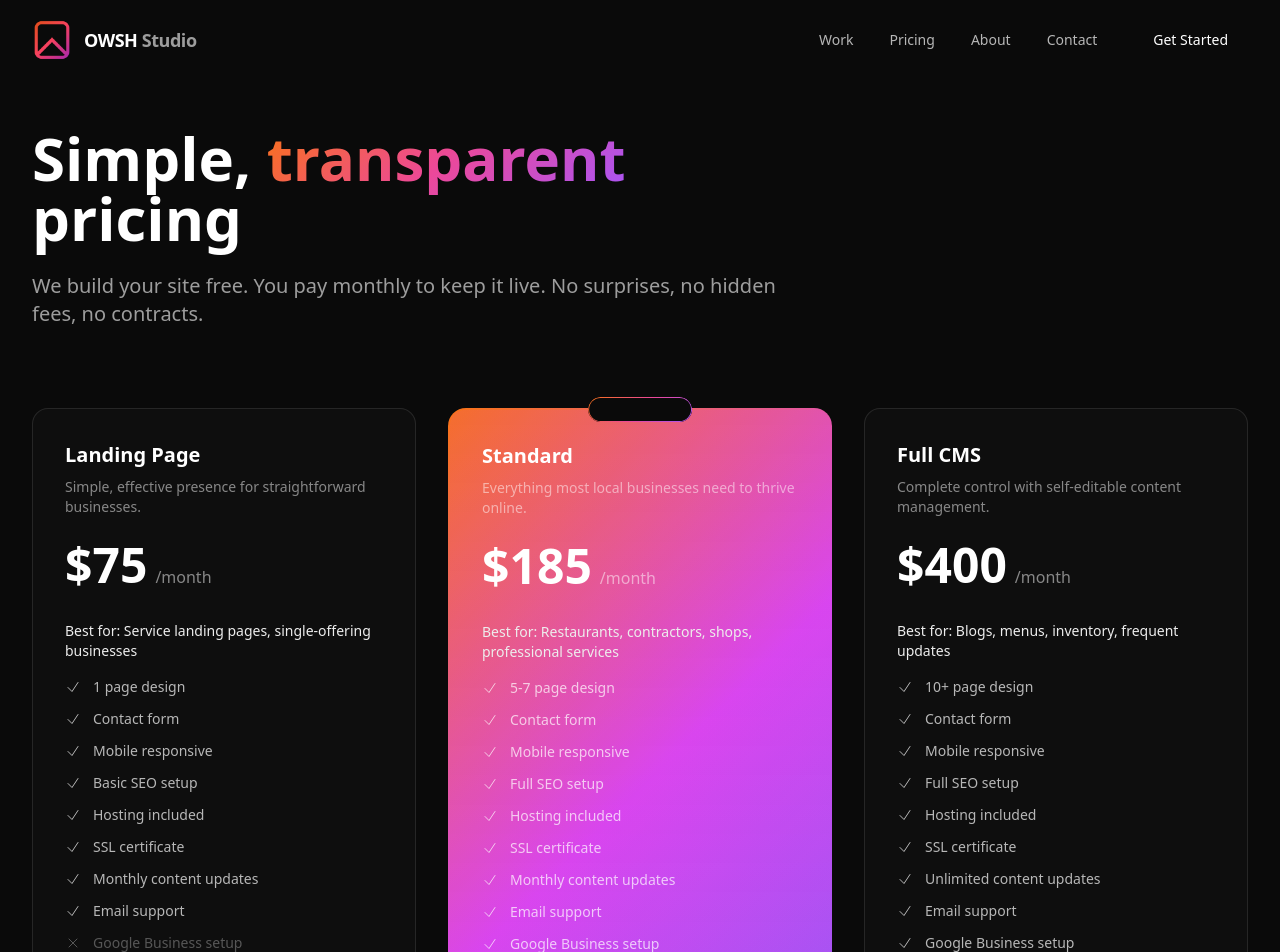
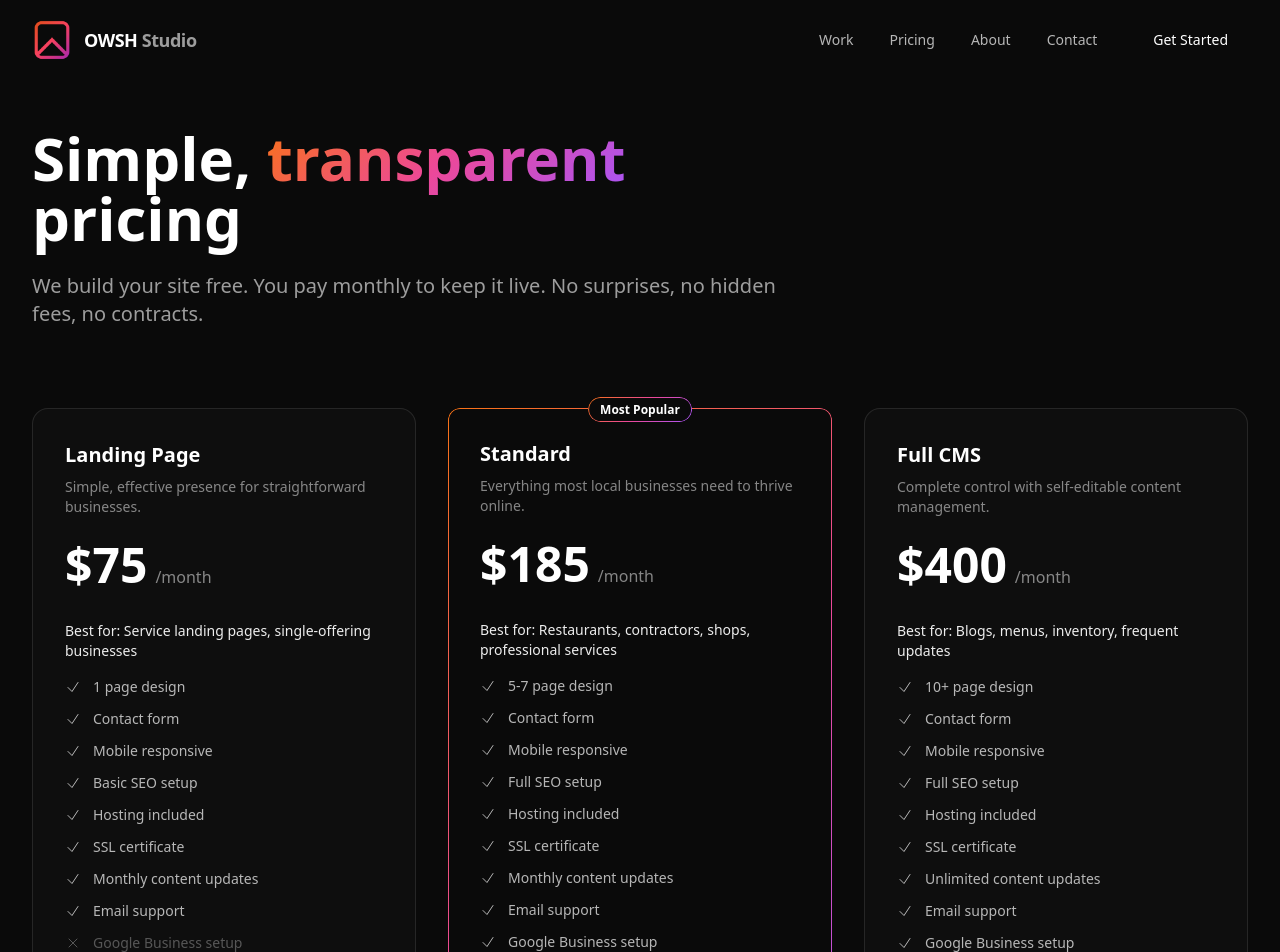
Before and after one commit to owshstudio/owshstudio.com, a Next.js app: page /pricing in a window 1280 px wide. Shown: the top 952 px of the page. Built offline with nearby package versions, Linux system fonts and the light colour scheme.

Commit message:
Fix popular card: gradient border only, no fill background

```diff
--- a/src/app/page.tsx
+++ b/src/app/page.tsx
@@ -416,7 +416,7 @@ function PricingPreview() {
             >
               {plan.popular && (
                 <div className="absolute -top-3 left-1/2 -translate-x-1/2 z-10">
-                  <span className="gradient-border-pill px-3 py-1 text-xs font-semibold gradient-text">
+                  <span className="gradient-border-pill px-3 py-1 text-xs font-semibold text-white">
                     Most Popular
                   </span>
                 </div>
@@ -424,22 +424,10 @@ function PricingPreview() {
               <div
                 className={`h-full p-8 rounded-2xl relative ${
                   plan.popular
-                    ? "bg-gradient-to-b from-owsh-magenta/10 to-transparent"
+                    ? "gradient-border"
                     : "bg-white/[0.02] border border-white/10"
                 }`}
-                style={plan.popular ? {
-                  background: 'linear-gradient(to bottom, rgba(217, 70, 239, 0.1), transparent)',
-                  border: '2px solid transparent',
-                  backgroundClip: 'padding-box',
-                } : undefined}
               >
-              {plan.popular && (
-                <div className="absolute inset-0 rounded-2xl -z-10" style={{
-                  background: 'linear-gradient(135deg, #f97316, #d946ef, #8b5cf6)',
-                  margin: '-2px',
-                  borderRadius: 'calc(1rem + 2px)',
-                }} />
-              )}
                 <h3 className="text-lg font-semibold text-white">{plan.name}</h3>
                 <p className="text-white/50 text-sm mt-1">{plan.description}</p>
                 <div className="mt-6 mb-8">
--- a/src/app/pricing/page.tsx
+++ b/src/app/pricing/page.tsx
@@ -203,7 +203,7 @@ export default function PricingPage() {
             >
               {plan.popular && (
                 <div className="absolute -top-3 left-1/2 -translate-x-1/2 z-10">
-                  <span className="gradient-border-pill px-3 py-1 text-xs font-semibold gradient-text">
+                  <span className="gradient-border-pill px-3 py-1 text-xs font-semibold text-white">
                     Most Popular
                   </span>
                 </div>
@@ -211,23 +211,10 @@ export default function PricingPage() {
               <div
                 className={`flex-1 flex flex-col p-8 rounded-2xl relative ${
                   plan.popular
-                    ? "bg-gradient-to-b from-owsh-magenta/10 to-transparent"
+                    ? "gradient-border"
                     : "bg-white/[0.02] border border-white/10"
                 }`}
-                style={plan.popular ? {
-                  background: 'linear-gradient(to bottom, rgba(217, 70, 239, 0.1), transparent)',
-                  border: '2px solid transparent',
-                  backgroundClip: 'padding-box',
-                  position: 'relative',
-                } : undefined}
               >
-              {plan.popular && (
-                <div className="absolute inset-0 rounded-2xl -z-10" style={{
-                  background: 'linear-gradient(135deg, #f97316, #d946ef, #8b5cf6)',
-                  margin: '-2px',
-                  borderRadius: 'calc(1rem + 2px)',
-                }} />
-              )}
                 <div className="mb-8">
                   <h3 className="text-xl font-semibold text-white mb-2">
                     {plan.name}
```
